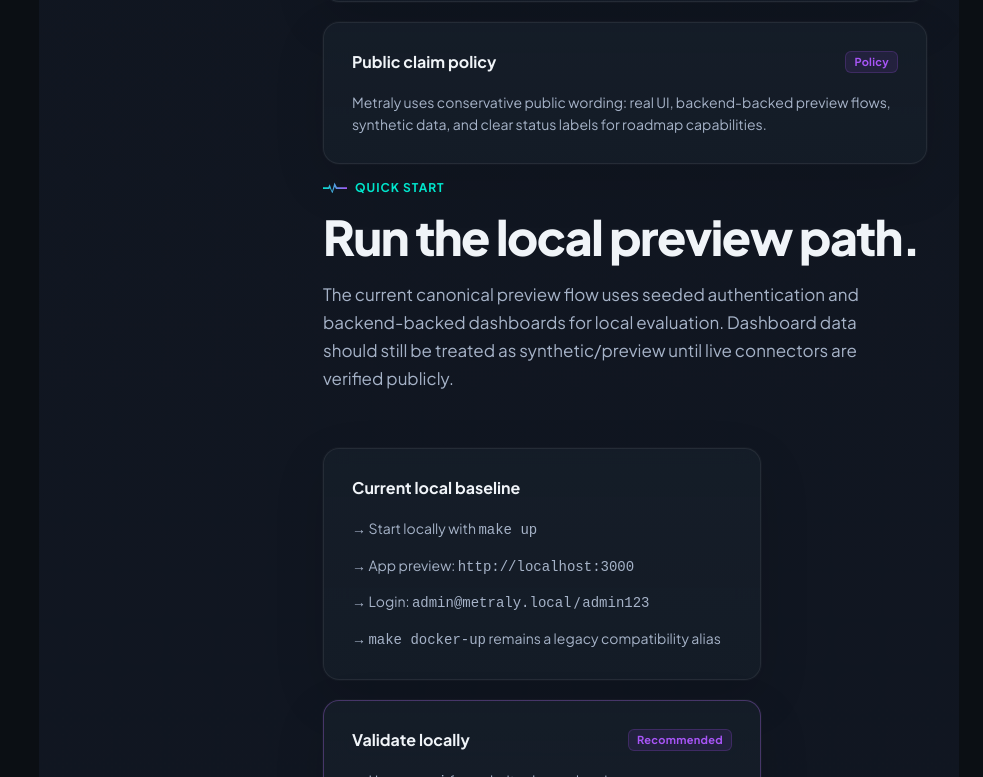
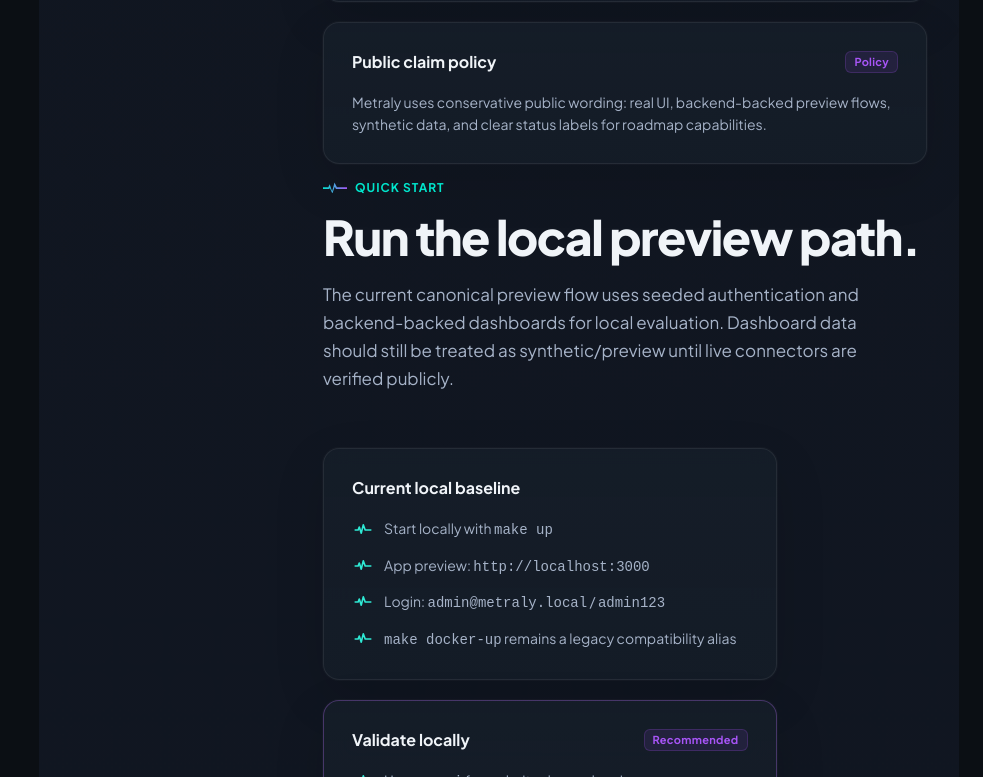
Before and after one commit to getmetraly/website, a Next.js app: page /docs in a window 1280 px wide. Shown: the part 2023-2800 px from the top of the page, without its empty margins (297-1280 px from the left). Built offline with nearby package versions, Linux system fonts and the light colour scheme.

Commit message:
Replace docs quick start arrows with pulse icons

```diff
--- a/app/docs/page.tsx
+++ b/app/docs/page.tsx
@@ -9,6 +9,7 @@
   DocsLayout,
   DocsNav,
   Grid,
+  Icon,
   Page,
   Section,
   SectionHeader,
@@ -85,6 +86,28 @@
   "Pro and Enterprise pricing are preview anchors until license activation works.",
 ];
 
+const pulseTextStyle = {
+  display: "grid",
+  gridTemplateColumns: "24px minmax(0, 1fr)",
+  alignItems: "center",
+  columnGap: 8,
+};
+
+const pulseIconStyle = {
+  width: 22,
+  height: 22,
+  color: "color-mix(in srgb, var(--cyan) 82%, white)",
+};
+
+function PulseCardText({ children }: { children: React.ReactNode }) {
+  return (
+    <CardText style={pulseTextStyle}>
+      <Icon name="arrowRight" style={pulseIconStyle} />
+      <span>{children}</span>
+    </CardText>
+  );
+}
+
 export const metadata = {
   title: "Documentation — Metraly",
   description:
@@ -108,7 +131,7 @@
           </p>
           <div className={styles.heroActions}>
             <a href="#quick-start" className="btn-primary">
-              Start reading →
+              Start reading <Icon name="arrowRight" />
             </a>
             <Link href="/demo" className="btn-ghost btn-large">
               Try synthetic demo
@@ -149,19 +172,19 @@
                   <Card>
                     <CardHeader title="Current local baseline" />
                     <Stack>
-                      <CardText>→ Start locally with <code>make up</code></CardText>
-                      <CardText>→ App preview: <code>http://localhost:3000</code></CardText>
-                      <CardText>→ Login: <code>admin@metraly.local</code> / <code>admin123</code></CardText>
-                      <CardText>→ <code>make docker-up</code> remains a legacy compatibility alias</CardText>
+                      <PulseCardText>Start locally with <code>make up</code></PulseCardText>
+                      <PulseCardText>App preview: <code>http://localhost:3000</code></PulseCardText>
+                      <PulseCardText>Login: <code>admin@metraly.local</code> / <code>admin123</code></PulseCardText>
+                      <PulseCardText><code>make docker-up</code> remains a legacy compatibility alias</PulseCardText>
                     </Stack>
                   </Card>
 
                   <Card accent>
                     <CardHeader title="Validate locally" status="Recommended" />
                     <Stack>
-                      <CardText>→ Use <code>npm ci</code> for website dependencies.</CardText>
-                      <CardText>→ Use <code>npm run ci</code> before publishing copy or UI changes.</CardText>
-                      <CardText>→ Keep public website claims status-labeled.</CardText>
+                      <PulseCardText>Use <code>npm ci</code> for website dependencies.</PulseCardText>
+                      <PulseCardText>Use <code>npm run ci</code> before publishing copy or UI changes.</PulseCardText>
+                      <PulseCardText>Keep public website claims status-labeled.</PulseCardText>
                     </Stack>
                   </Card>
                 </Grid>
@@ -223,7 +246,7 @@
                   <CardHeader title="Safe public wording" />
                   <Stack>
                     {safeWording.map((item) => (
-                      <CardText key={item}>→ {item}</CardText>
+                      <PulseCardText key={item}>{item}</PulseCardText>
                     ))}
                   </Stack>
                 </Card>
```
